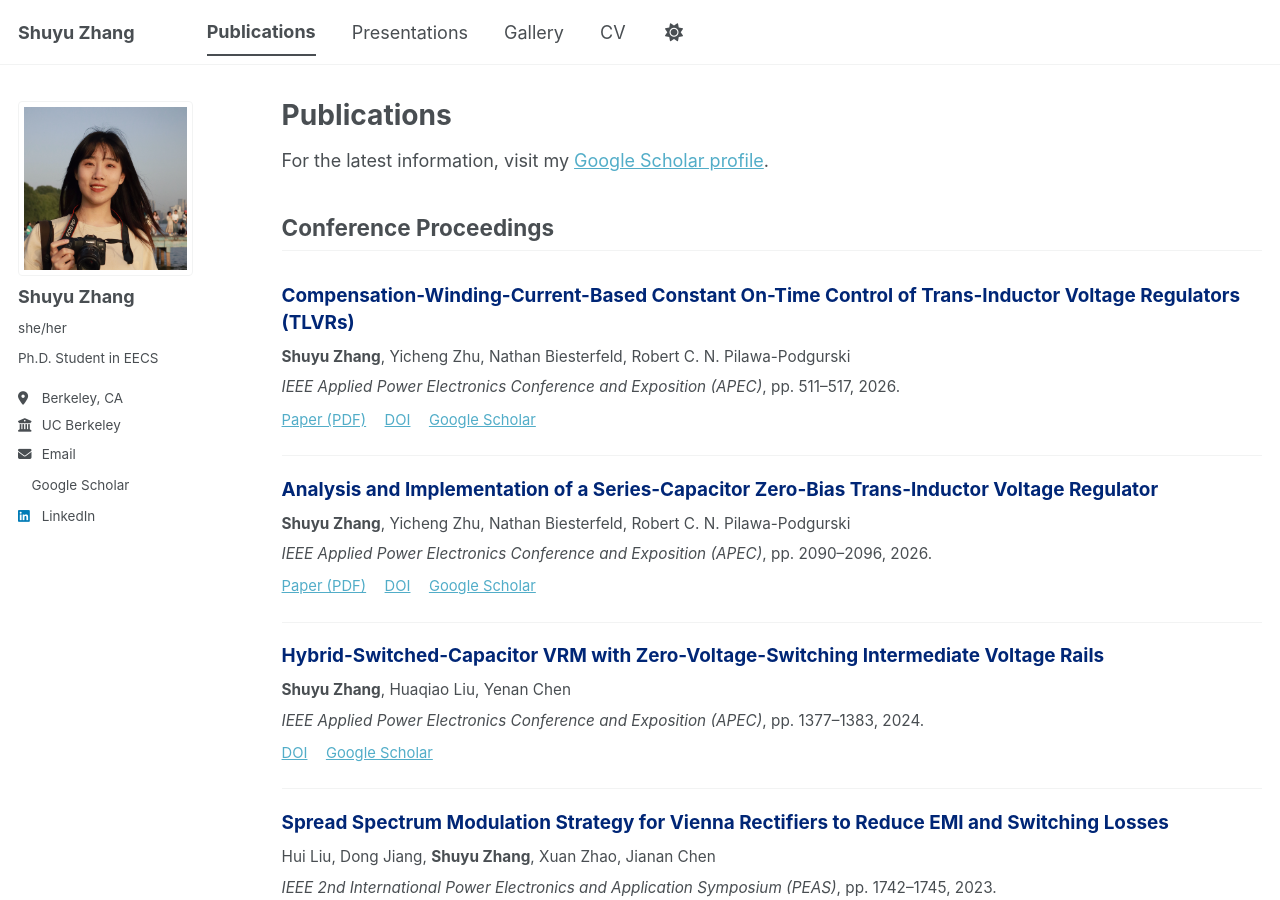
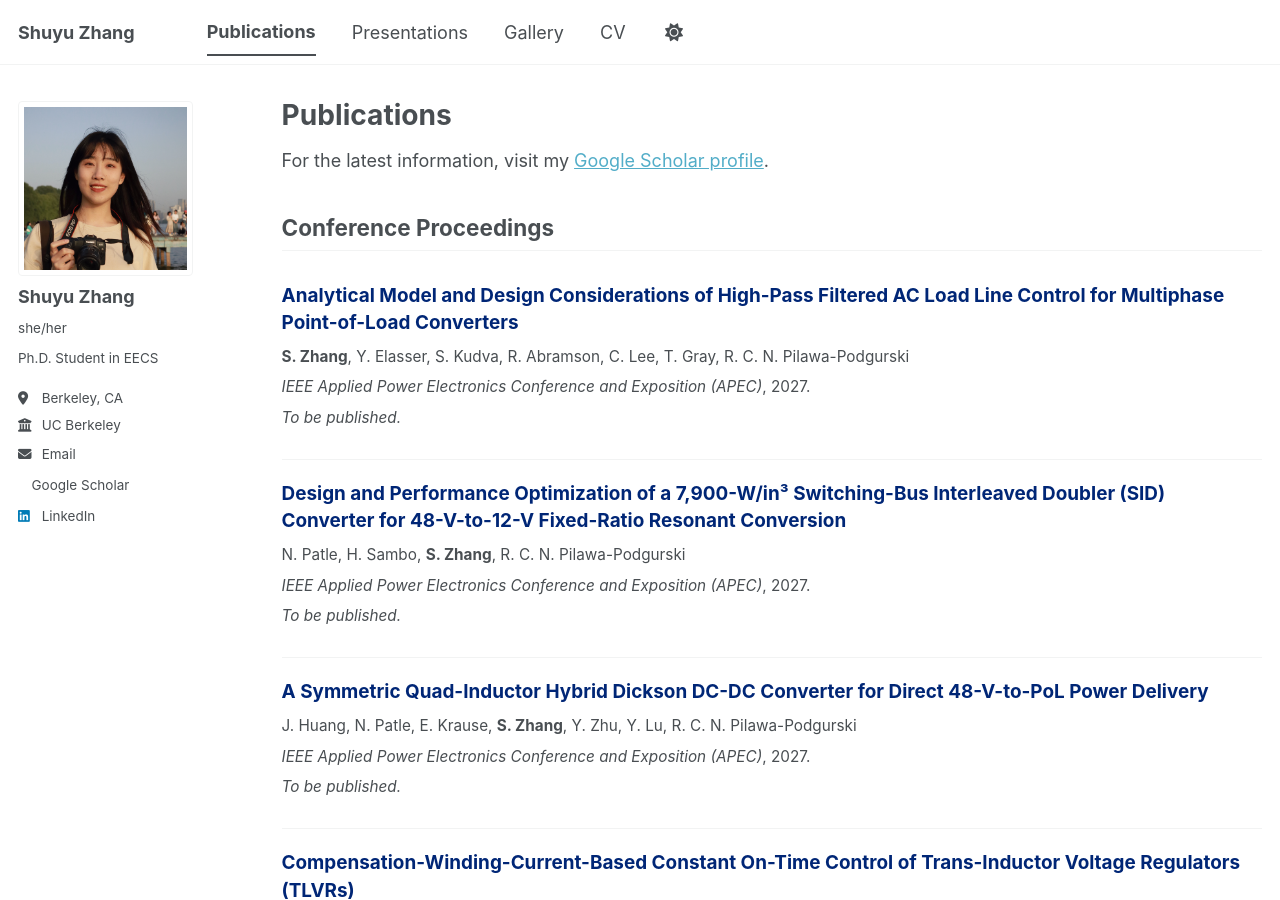
Before and after one commit to mocchi-chan/mocchi-chan.github.io, a Jekyll site: the page built from _pages/publications.html, in a window 1280 px wide and 900 px high. Built offline with Jekyll 4.4.1, drawn with Linux system fonts in a browser that asks for light colours; a style sheet for code colours, icons or effects is not loaded.

Commit message:
Add three forthcoming APEC 2027 papers from CV
Place the three CV entries marked to be published before the existing conference bibliography, with the first-author AC load-line paper first. Preserve the order and links of all eight existing publications.

Display forthcoming status and support citations without page numbers or public links. Emphasize the author by their recorded author position so the CV's abbreviated name is highlighted correctly.

```diff
--- /dev/null
+++ b/_data/forthcoming_publications.yml
@@ -0,0 +1,44 @@
+- title: "Analytical Model and Design Considerations of High-Pass Filtered AC Load Line Control for Multiphase Point-of-Load Converters"
+  category: conferences
+  authors:
+    - "S. Zhang"
+    - "Y. Elasser"
+    - "S. Kudva"
+    - "R. Abramson"
+    - "C. Lee"
+    - "T. Gray"
+    - "R. C. N. Pilawa-Podgurski"
+  author_position: 1
+  venue: "IEEE Applied Power Electronics Conference and Exposition (APEC)"
+  year: 2027
+  status: "To be published"
+  links: false
+
+- title: "Design and Performance Optimization of a 7,900-W/in³ Switching-Bus Interleaved Doubler (SID) Converter for 48-V-to-12-V Fixed-Ratio Resonant Conversion"
+  category: conferences
+  authors:
+    - "N. Patle"
+    - "H. Sambo"
+    - "S. Zhang"
+    - "R. C. N. Pilawa-Podgurski"
+  author_position: 3
+  venue: "IEEE Applied Power Electronics Conference and Exposition (APEC)"
+  year: 2027
+  status: "To be published"
+  links: false
+
+- title: "A Symmetric Quad-Inductor Hybrid Dickson DC-DC Converter for Direct 48-V-to-PoL Power Delivery"
+  category: conferences
+  authors:
+    - "J. Huang"
+    - "N. Patle"
+    - "E. Krause"
+    - "S. Zhang"
+    - "Y. Zhu"
+    - "Y. Lu"
+    - "R. C. N. Pilawa-Podgurski"
+  author_position: 4
+  venue: "IEEE Applied Power Electronics Conference and Exposition (APEC)"
+  year: 2027
+  status: "To be published"
+  links: false
--- a/_includes/publication-entry.html
+++ b/_includes/publication-entry.html
@@ -12,8 +12,11 @@
   {% if include.show_title != false %}
   <h3 class="publication-title">{% if publication.links == false %}{{ publication.title | escape }}{% else %}<a href="{{ title_url | escape }}">{{ publication.title | escape }}</a>{% endif %}</h3>
   {% endif %}
-  <p class="publication-authors">{% for author in publication.authors %}{% unless forloop.first %}, {% endunless %}{% if author == site.author.name %}<strong>{{ author | escape }}</strong>{% else %}{{ author | escape }}{% endif %}{% endfor %}</p>
-  <p class="publication-venue"><em>{{ publication.venue | escape }}</em>{% if publication.volume %}, vol. {{ publication.volume }}, no. {{ publication.issue }}{% endif %}, pp. {{ publication.pages | replace: '-', '–' }}, {{ publication.year }}.</p>
+  <p class="publication-authors">{% for author in publication.authors %}{% unless forloop.first %}, {% endunless %}{% if forloop.index == publication.author_position %}<strong>{{ author | escape }}</strong>{% else %}{{ author | escape }}{% endif %}{% endfor %}</p>
+  <p class="publication-venue"><em>{{ publication.venue | escape }}</em>{% if publication.volume %}, vol. {{ publication.volume }}, no. {{ publication.issue }}{% endif %}{% if publication.pages %}, pp. {{ publication.pages | replace: '-', '–' }}{% endif %}, {{ publication.year }}.</p>
+  {% if publication.status %}
+  <p class="publication-note"><em>{{ publication.status | escape }}.</em></p>
+  {% endif %}
   {% if publication.early_access_year %}
   <p class="publication-note">Early access: {{ publication.early_access_year }}.</p>
   {% endif %}
--- a/_pages/publications.html
+++ b/_pages/publications.html
@@ -33,6 +33,11 @@ conference_order:
     {% assign other_conferences = category_publications | where_exp: 'publication', 'publication.author_position != 1' %}
     {% assign category_publications = first_author_conferences | concat: other_conferences %}
   {% endif %}
+  {% assign forthcoming_publications = site.data.forthcoming_publications | where: 'category', category[0] %}
+  {% assign first_author_forthcoming = forthcoming_publications | where: 'author_position', 1 %}
+  {% assign other_forthcoming = forthcoming_publications | where_exp: 'publication', 'publication.author_position != 1' %}
+  {% assign forthcoming_publications = first_author_forthcoming | concat: other_forthcoming %}
+  {% assign category_publications = forthcoming_publications | concat: category_publications %}
   {% if category_publications.size > 0 %}
     <h2 class="publication-section">{{ category[1].title }}</h2>
     <ol class="publication-list" role="list">
```
